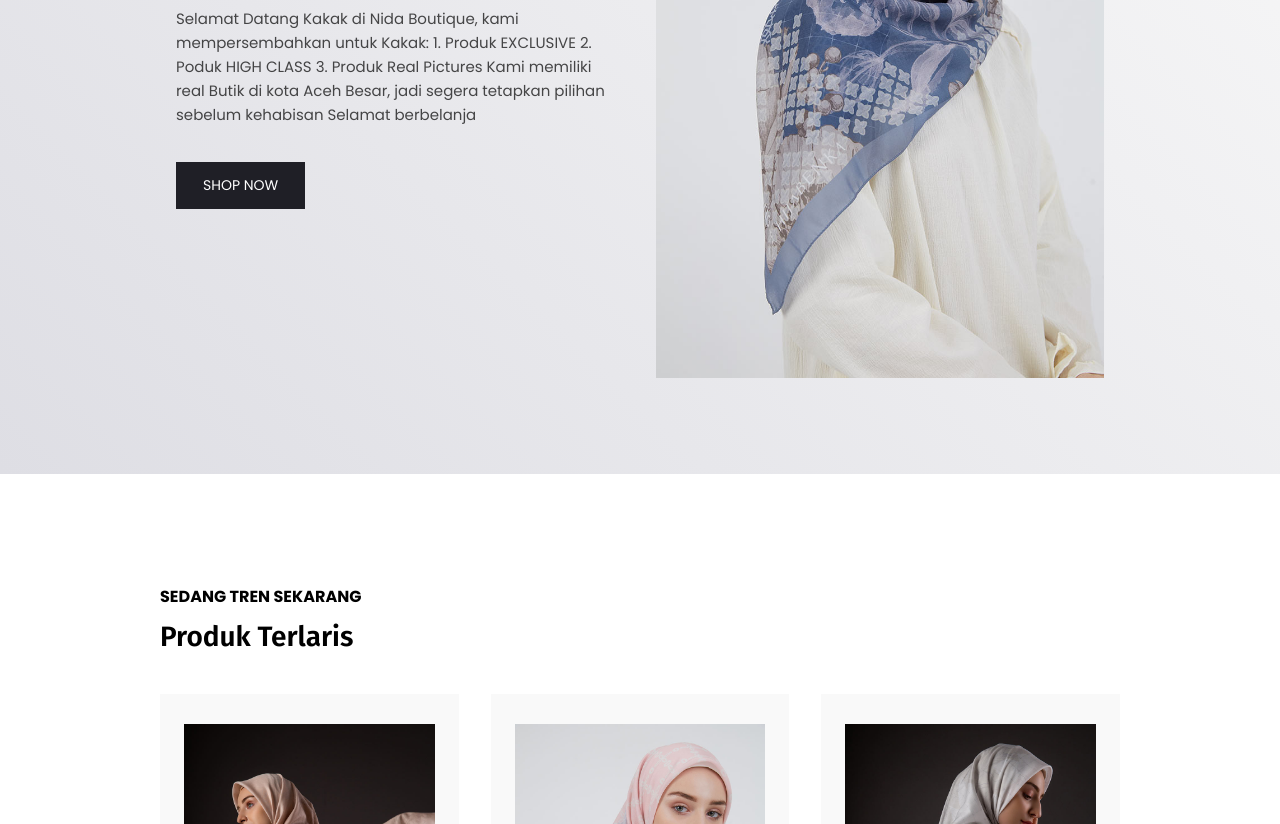
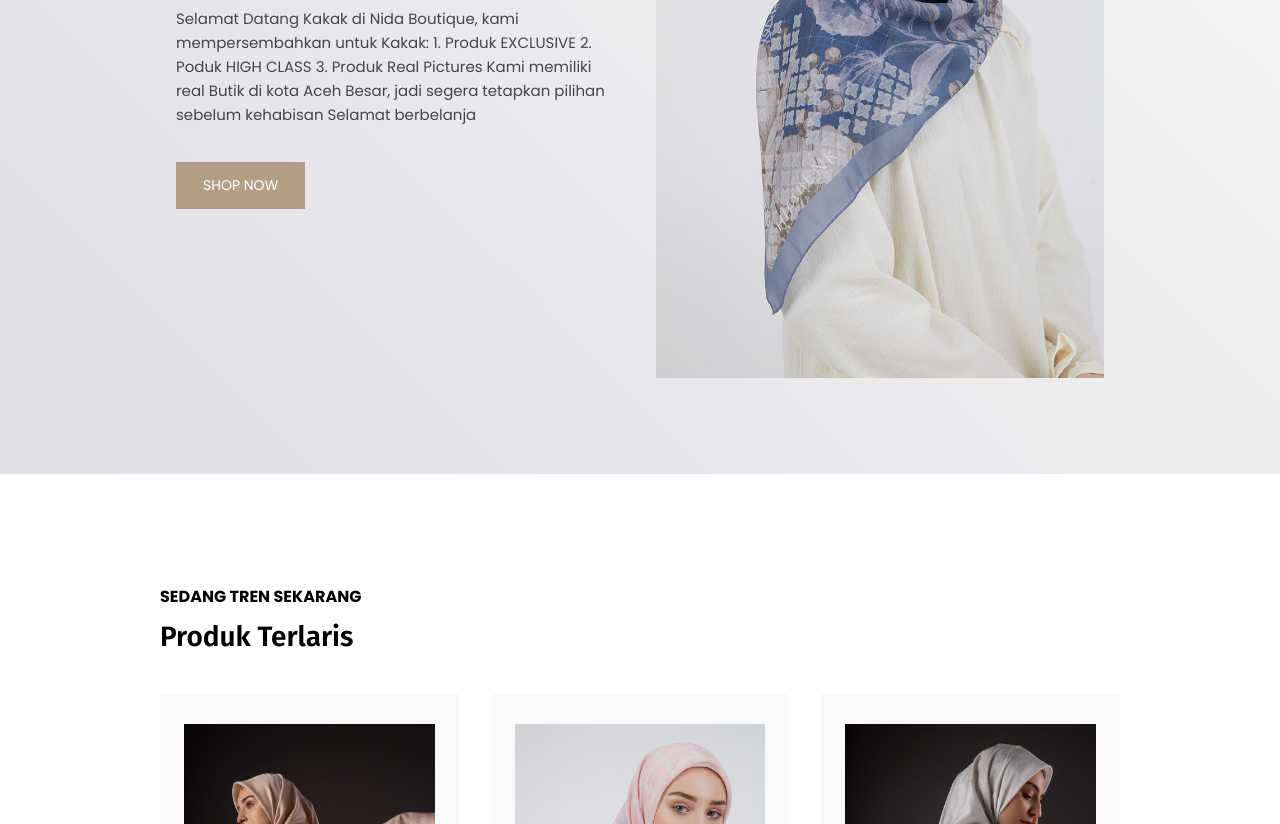
Before and after one commit to ATM101/NidaBoutique, a plain HTML site: page index.html in a window 1280 px wide. Shown: the part 458-1282 px from the top of the page. Drawn offline with Linux system fonts and the light colour scheme.

Commit message:
Update style.css

```diff
--- a/style.css
+++ b/style.css
@@ -1,9 +1,9 @@
 @import url('https://fonts.googleapis.com/css2?family=Fira+Sans:wght@300;400;500;600;700;800;900&family=Poppins:wght@200;300;400;500;600;700;800;900&display=swap');
 
 :root{
-    --blackRussian: #1f1f26;
+    --blackRussian: #b39f85;
     --greyWhite: #f9f9f9;
-    --pacificBlue: #1ca9c9;
+    --pacificBlue: #fff7e9;
 }
 *{
     box-sizing: border-box;
```
